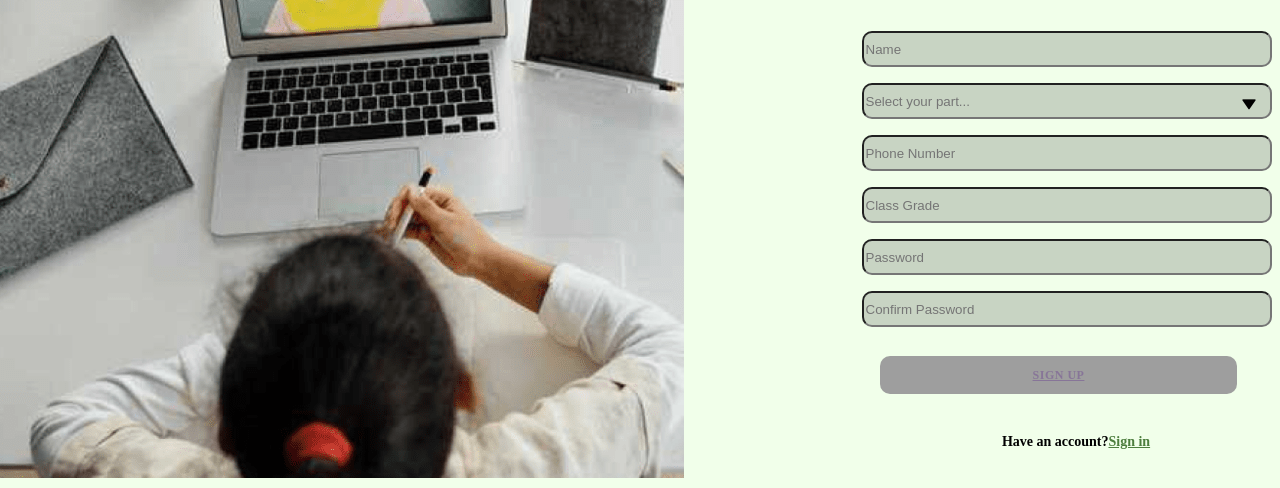
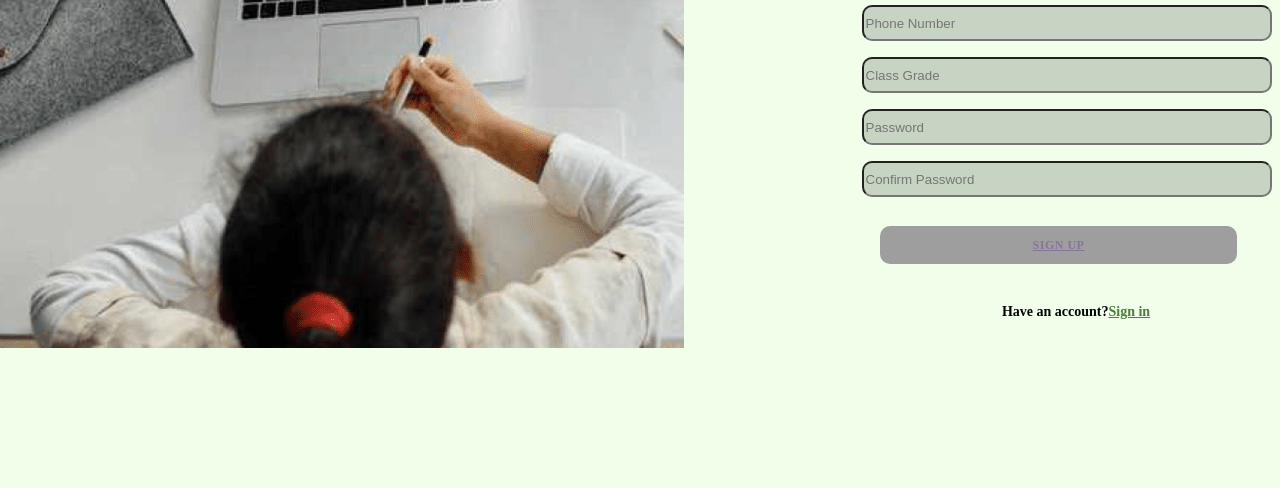
Before and after one commit to teshyoma/GURULEVEL-SIGNUP, a plain HTML site: page index.html in a window 1280 px wide. Shown: the part 312-800 px from the top of the page. Drawn offline with nearby package versions, Linux system fonts and the light colour scheme.

Commit message:
Update style.css

```diff
--- a/style.css
+++ b/style.css
@@ -13,7 +13,7 @@ border-radius: 0px;
 position: absolute;
 background-size: contain;
 
-margin-top: -210px;
+margin-top: -340px;
 margin-left: -8px;
 background: url(Signup2.png);
 }
```
